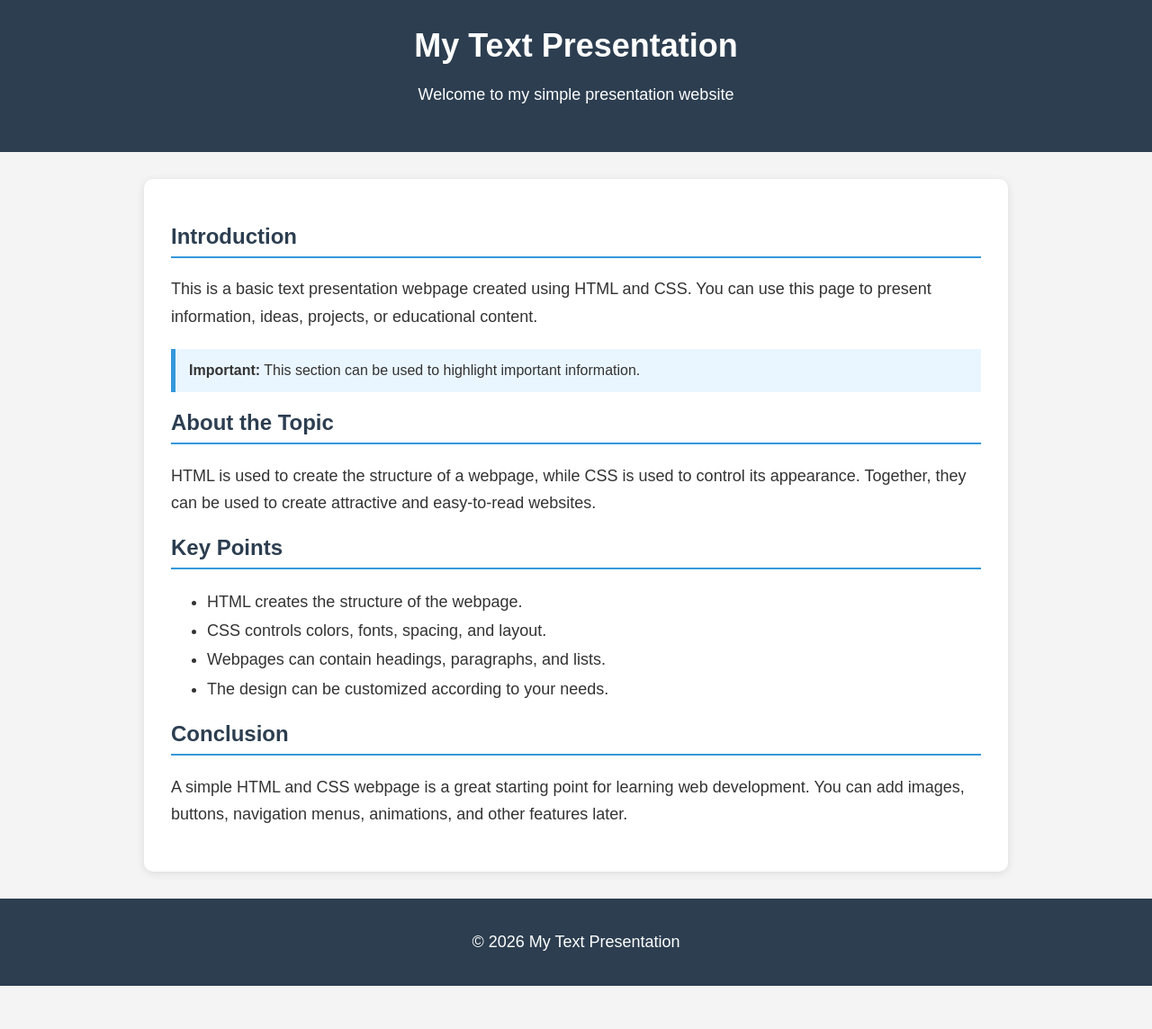
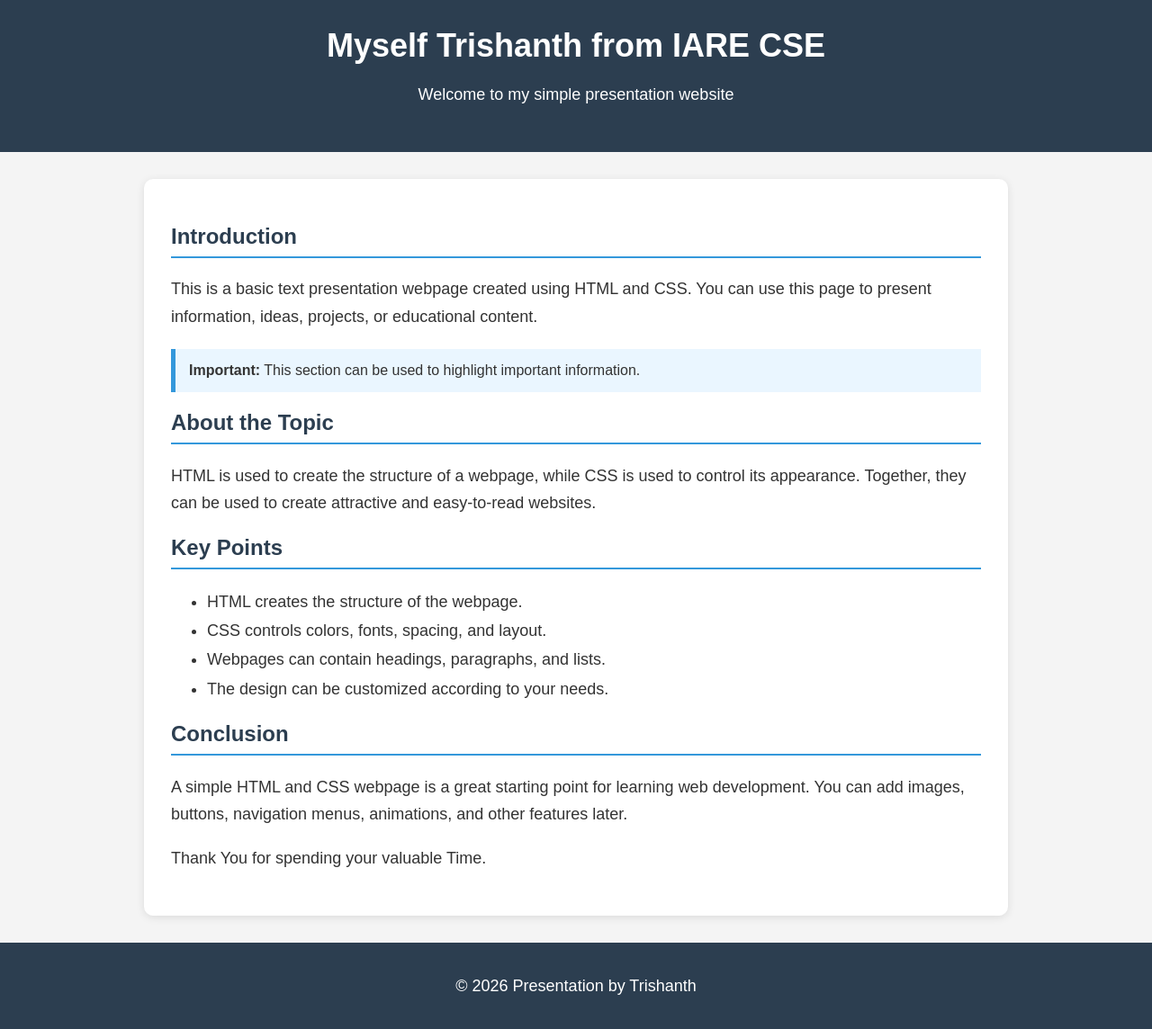
Before and after one commit to trishanth-prathi/web-devolepment, a plain HTML site: page index.html in a window 1280 px wide. Shown: the whole page at 90% size. Before the commit the page ends 1096 px from the top, so only its background shows below. Drawn offline with Linux system fonts and the light colour scheme.

Commit message:
MY PRESENTATION

```diff
--- a/index.html
+++ b/index.html
@@ -72,7 +72,7 @@
 <body>
 
     <header>
-        <h1>My Text Presentation</h1>
+        <h1>Myself Trishanth from IARE CSE</h1>
         <p>Welcome to my simple presentation website</p>
     </header>
 
@@ -116,10 +116,13 @@
             navigation menus, animations, and other features later.
         </p>
 
+        <p>
+            Thank You for spending your valuable Time.
+        </p>
     </main>
 
     <footer>
-        <p>&copy; 2026 My Text Presentation</p>
+        <p>&copy; 2026 Presentation by Trishanth</p>
     </footer>
 
 </body>
```
